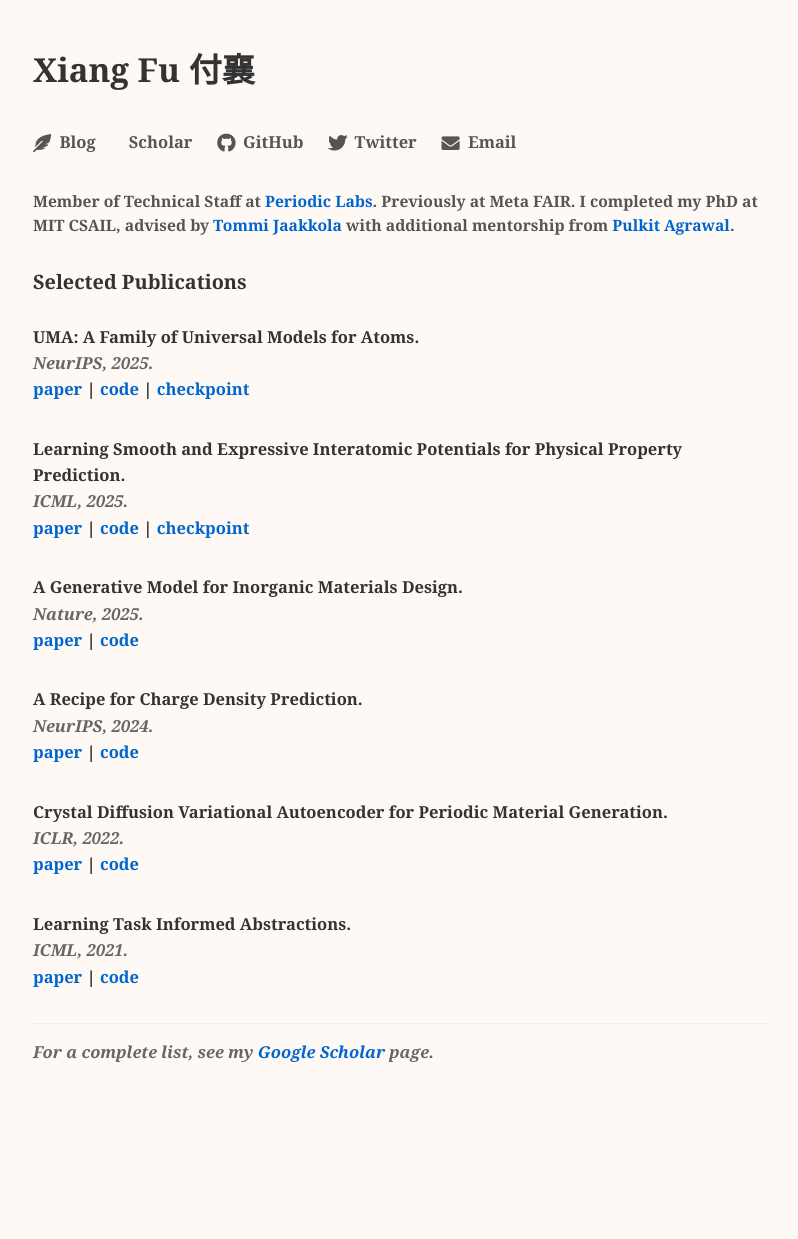
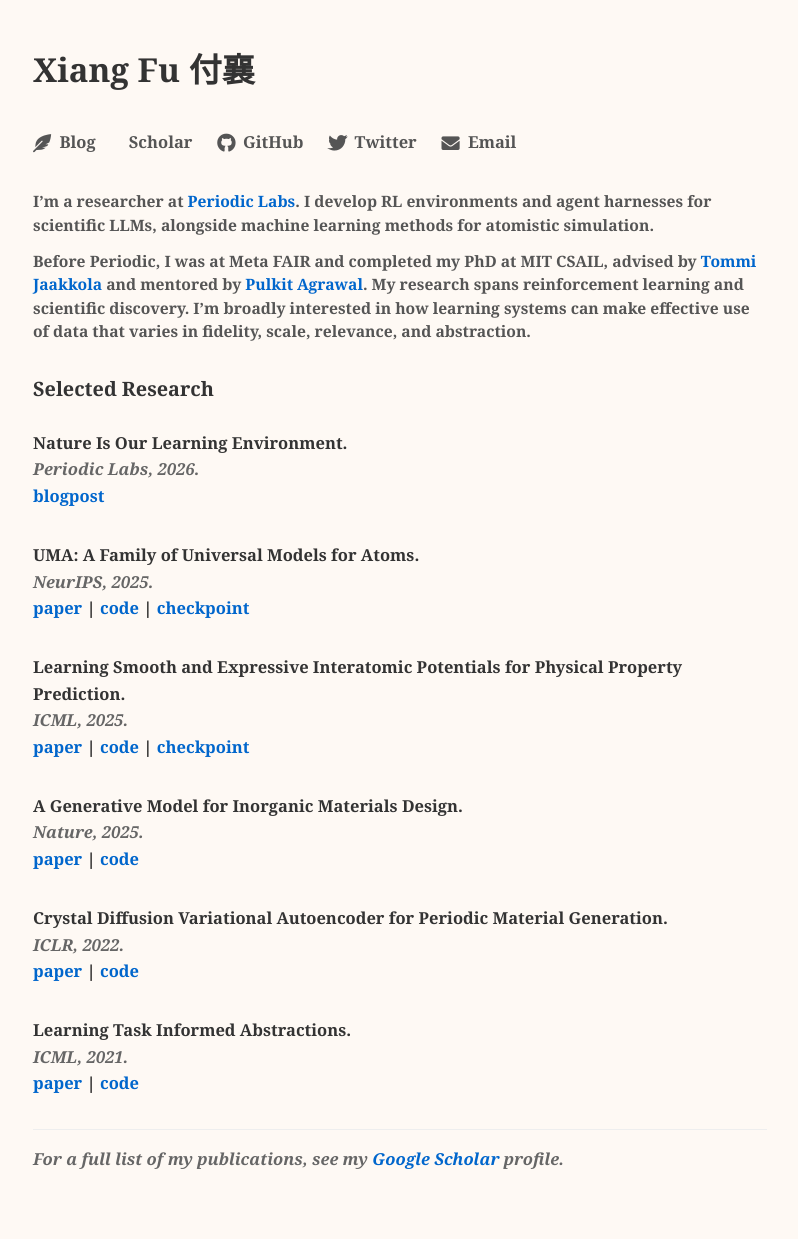
Before and after one commit to kyonofx/kyonofx.github.io, a Jekyll site: the page built from _pages/home.md, in a window 1280 px wide. Shown: the whole page, without its empty margins (240-1038 px from the left). Built offline with Jekyll 4.4.1, drawn with Linux system fonts in a browser that asks for light colours; cached includes are drawn as plain includes; some web fonts are replaced; a style sheet for code colours, icons or effects is not loaded; before the commit the page ends 1133 px from its top, so only the background shows below that.

Commit message:
Update research bio and selected research

```diff
--- a/_includes/head/custom.html
+++ b/_includes/head/custom.html
@@ -190,6 +190,10 @@ i[class^="ai"], i[class*=" ai"] {
   color: #555;
   line-height: 1.5;
   font-size: 0.95em;
+}
+
+.author-bio p + p {
+  margin-top: 0.8em;
 }
 
 .author-bio a {
--- a/_layouts/archive.html
+++ b/_layouts/archive.html
@@ -38,18 +38,28 @@ layout: default
           </a>
         </div>
         <div class="author-bio">
-          <p>Member of Technical Staff at <a href="https://periodic.com/">Periodic Labs</a>. Previously at Meta FAIR.
-            I completed my PhD at MIT CSAIL, advised by <a
-              href="https://people.csail.mit.edu/tommi/tommi.html">Tommi Jaakkola</a> with additional mentorship from <a
-              href="https://people.csail.mit.edu/pulkitag/">Pulkit Agrawal</a>.</p>
+          <p>I’m a researcher at <a href="https://periodic.com/">Periodic Labs</a>. I develop RL environments
+            and agent harnesses for scientific LLMs, alongside machine learning methods for atomistic simulation.</p>
+          <p>Before Periodic, I was at Meta FAIR and completed my PhD at MIT CSAIL, advised by <a
+              href="https://people.csail.mit.edu/tommi/tommi.html">Tommi Jaakkola</a> and mentored by <a
+              href="https://people.csail.mit.edu/pulkitag/">Pulkit Agrawal</a>.
+            My research spans reinforcement learning and scientific discovery.
+            I’m broadly interested in how learning systems can make effective use of data that varies in fidelity,
+            scale, relevance, and abstraction.</p>
         </div>
       </div>
     </section>
 
-    <!-- Publications Section -->
+    <!-- Research Section -->
     <section class="publications-section">
-      <h3>Selected Publications</h3>
+      <h3>Selected Research</h3>
       <div class="publication-list">
+
+          <div class="publication">
+            <strong>Nature Is Our Learning Environment.</strong><br>
+            <em>Periodic Labs, 2026.</em><br>
+            <a href="https://periodic.com/news/nature-is-our-learning-environment">blogpost</a>
+          </div>
 
           <div class="publication">
             <strong>UMA: A Family of Universal Models for Atoms.</strong><br>
@@ -75,13 +85,6 @@ layout: default
           </div>
 
           <div class="publication">
-            <strong>A Recipe for Charge Density Prediction.</strong><br>
-            <em>NeurIPS, 2024.</em><br>
-            <a href="https://arxiv.org/abs/2405.19276">paper</a> |
-            <a href="https://github.com/kyonofx/scdp">code</a>
-          </div>
-
-          <div class="publication">
             <strong>Crystal Diffusion Variational Autoencoder for Periodic Material Generation.</strong><br>
             <em>ICLR, 2022.</em><br>
             <a href="https://arxiv.org/abs/2110.06197">paper</a> |
@@ -97,7 +100,7 @@ layout: default
       </div>
 
       <p class="more-publications">
-        For a complete list, see my <a href="https://scholar.google.com/citations?user=Cb-ZgHEAAAAJ&hl=en">Google Scholar</a> page.
+        For a full list of my publications, see my <a href="https://scholar.google.com/citations?user=Cb-ZgHEAAAAJ&hl=en">Google Scholar</a> profile.
       </p>
     </section>
 
```
